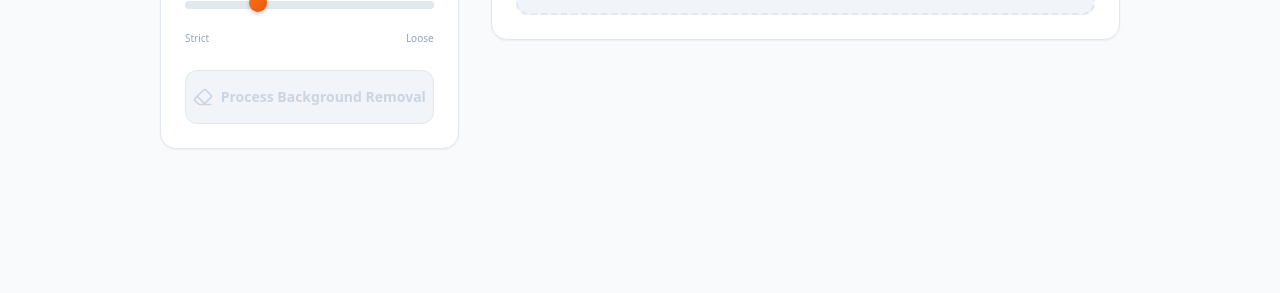
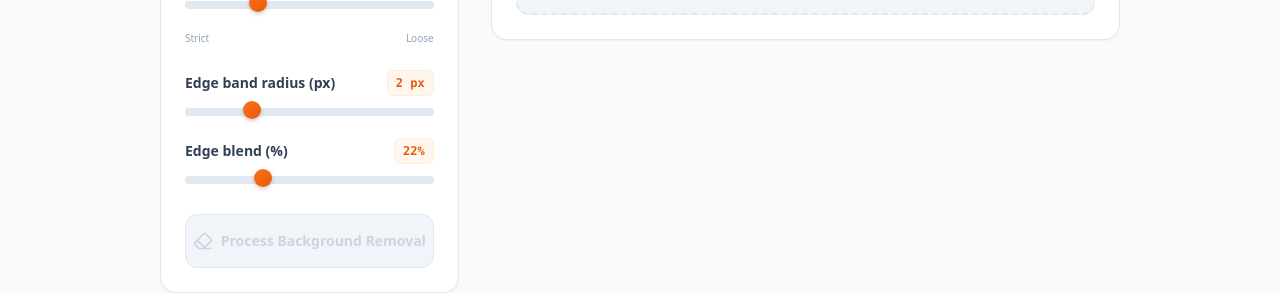
Before and after one commit to poirotw66/Sprite-Animator, a React (Vite) app: page /rmbg in a window 1280 px wide. Shown: the part 557-850 px from the top of the page. Before the commit the page ends 800 px from the top, so only its background shows below. Built offline with nearby package versions, Linux system fonts and the light colour scheme; no server answers.

Commit message:
feat(chromaKey): add edge band radius and blend options for improved spill suppression

```diff
--- a/i18n/en.ts
+++ b/i18n/en.ts
@@ -340,6 +340,8 @@ export const en: Translations = {
   rmbgDownloadProcessed: 'Download Processed',
   rmbgChromaKeyLabel: 'Background Color (Chroma Key)',
   rmbgToleranceLabel: 'Tolerance (Fuzz)',
+  rmbgEdgeBandLabel: 'Edge band radius (px)',
+  rmbgEdgeBlendLabel: 'Edge blend (%)',
   bgRemovalMethodLabel: 'Removal Method',
   bgRemovalChroma: 'Chroma Key',
   bgRemovalAI: 'AI Smart Remover (RMBG)',
--- a/i18n/types.ts
+++ b/i18n/types.ts
@@ -342,6 +342,8 @@ export interface Translations {
   rmbgDownloadProcessed: string;
   rmbgChromaKeyLabel: string;
   rmbgToleranceLabel: string;
+  rmbgEdgeBandLabel: string;
+  rmbgEdgeBlendLabel: string;
   bgRemovalMethodLabel: string;
   bgRemovalChroma: string;
   bgRemovalAI: string;
--- a/i18n/zh-TW.ts
+++ b/i18n/zh-TW.ts
@@ -340,6 +340,8 @@ export const zhTW: Translations = {
   rmbgDownloadProcessed: '下載去背圖',
   rmbgChromaKeyLabel: '背景顏色 (Chroma Key)',
   rmbgToleranceLabel: '容差值 (Fuzz)',
+  rmbgEdgeBandLabel: '邊緣帶半徑 (px)',
+  rmbgEdgeBlendLabel: '邊緣取樣混合 (%)',
   bgRemovalMethodLabel: '去背方式',
   bgRemovalChroma: '色差去背 (Chroma Key)',
   bgRemovalAI: 'AI 智慧去背 (RMBG)',
--- a/pages/RemoveBackgroundPage.tsx
+++ b/pages/RemoveBackgroundPage.tsx
@@ -6,7 +6,7 @@ import { useSettings } from '../hooks/useSettings';
 import { LanguageSwitcher } from '../components/LanguageSwitcher';
 import { removeChromaKeyWithWorker } from '../utils/chromaKeyProcessor';
 import { removeBackgroundAI } from '../utils/aiBackgroundRemoval';
-import { CHROMA_KEY_COLORS, CHROMA_KEY_FUZZ, GRID_PATTERN_URL } from '../utils/constants';
+import { CHROMA_KEY_COLORS, CHROMA_KEY_FUZZ, CHROMA_KEY_EDGE_BAND_RADIUS, CHROMA_KEY_EDGE_BLEND, GRID_PATTERN_URL } from '../utils/constants';
 import { logger } from '../utils/logger';
 import { Link } from 'react-router-dom';
 import type { ChromaKeyColorType, BgRemovalMethod } from '../types';
@@ -19,6 +19,8 @@ const RemoveBackgroundPage: React.FC = () => {
     const [processedImage, setProcessedImage] = useState<string | null>(null);
     const [chromaKeyColor, setChromaKeyColor] = useState<ChromaKeyColorType>('magenta');
     const [tolerance, setTolerance] = useState<number>(CHROMA_KEY_FUZZ);
+    const [edgeBandRadius, setEdgeBandRadius] = useState<number>(CHROMA_KEY_EDGE_BAND_RADIUS);
+    const [edgeBlend, setEdgeBlend] = useState<number>(CHROMA_KEY_EDGE_BLEND);
     const [isProcessing, setIsProcessing] = useState(false);
     const [progress, setProgress] = useState(0);
     const [error, setError] = useState<string | null>(null);
@@ -73,7 +75,8 @@ const RemoveBackgroundPage: React.FC = () => {
                     originalImage,
                     targetColor,
                     tolerance,
-                    (p) => setProgress(p)
+                    (p) => setProgress(p),
+                    { edgeBandRadius, edgeBlend }
                 );
             }
             setProcessedImage(result);
@@ -84,7 +87,7 @@ const RemoveBackgroundPage: React.FC = () => {
         } finally {
             setIsProcessing(false);
         }
-    }, [originalImage, chromaKeyColor, tolerance, bgRemovalMethod]);
+    }, [originalImage, chromaKeyColor, tolerance, edgeBandRadius, edgeBlend, bgRemovalMethod]);
 
     // Handle download
     const handleDownload = useCallback(() => {
@@ -240,6 +243,50 @@ const RemoveBackgroundPage: React.FC = () => {
                                 </div>
                             )}
 
+                            {/* Edge tuning (band radius & blend) */}
+                            {bgRemovalMethod === 'chroma' && (
+                                <div className="space-y-4 animate-in fade-in slide-in-from-top-2 duration-300">
+                                    <div className="space-y-3">
+                                        <div className="flex items-center justify-between">
+                                            <label className="text-sm font-semibold text-slate-700">
+                                                {t.rmbgEdgeBandLabel}
+                                            </label>
+                                            <span className="text-xs font-mono font-bold text-orange-600 bg-orange-50 px-2 py-1 rounded-md border border-orange-100">
+                                                {edgeBandRadius} px
+                                            </span>
+                                        </div>
+                                        <input
+                                            type="range"
+                                            min="1"
+                                            max="5"
+                                            step="1"
+                                            value={edgeBandRadius}
+                                            onChange={(e) => setEdgeBandRadius(Number(e.target.value))}
+                                            className="w-full h-2 bg-slate-200 rounded-lg appearance-none cursor-pointer accent-orange-500"
+                                        />
+                                    </div>
+                                    <div className="space-y-3">
+                                        <div className="flex items-center justify-between">
+                                            <label className="text-sm font-semibold text-slate-700">
+                                                {t.rmbgEdgeBlendLabel}
+                                            </label>
+                                            <span className="text-xs font-mono font-bold text-orange-600 bg-orange-50 px-2 py-1 rounded-md border border-orange-100">
+                                                {Math.round(edgeBlend * 100)}%
+                                            </span>
+                                        </div>
+                                        <input
+                                            type="range"
+                                            min="0.1"
+                                            max="0.5"
+                                            step="0.01"
+                                            value={edgeBlend}
+                                            onChange={(e) => setEdgeBlend(Number(e.target.value))}
+                                            className="w-full h-2 bg-slate-200 rounded-lg appearance-none cursor-pointer accent-orange-500"
+                                        />
+                                    </div>
+                                </div>
+                            )}
+
                             {/* Process Button */}
                             <button
                                 onClick={handleProcess}
--- a/utils/constants.ts
+++ b/utils/constants.ts
@@ -75,6 +75,11 @@ export const CHROMA_KEY_COLORS = {
 export const CHROMA_KEY_COLOR = CHROMA_KEY_COLORS.magenta;
 export const CHROMA_KEY_FUZZ = 35; // 35% tolerance (0-100) - increased for better coverage
 
+/** Edge band radius (px) for spill suppression; tunable from frontend. Default 2. */
+export const CHROMA_KEY_EDGE_BAND_RADIUS = 2;
+/** Edge color blend strength (0–1) toward opaque neighbors; tunable from frontend. Default 0.22. */
+export const CHROMA_KEY_EDGE_BLEND = 0.22;
+
 // Frame interpolation settings for smooth GIF export
 export const DEFAULT_INTERPOLATION_FRAMES = 2; // Number of frames to insert between keyframes
 export const GIF_TARGET_FPS = 24; // Target FPS for smooth GIF output
--- a/workers/chromaKeyWorker.ts
+++ b/workers/chromaKeyWorker.ts
@@ -13,11 +13,15 @@
 
 export interface ChromaKeyWorkerMessage {
   type: 'process' | 'cancel';
-  data: number[]; // ImageData.data as array (cannot transfer ImageData directly)
+  data: number[];
   width: number;
   height: number;
   chromaKey: { r: number; g: number; b: number };
   fuzzPercent: number;
+  /** Edge band radius (px); default 2. */
+  edgeBandRadius?: number;
+  /** Edge color blend 0–1; default 0.22. */
+  edgeBlend?: number;
   id?: string;
 }
 
@@ -109,6 +113,9 @@ function isMagentaScreenHSL(r: number, g: number, b: number, tolerance: number):
   return hueInRange && saturationOk && lightnessOk && magentaPattern;
 }
 
+const DEFAULT_EDGE_BAND_RADIUS = 2;
+const DEFAULT_EDGE_BLEND = 0.22;
+
 /**
  * Process chroma key removal with progress reporting
  * Uses HSL color space for accurate green/magenta detection
@@ -119,10 +126,14 @@ function processChromaKey(
   height: number,
   chromaKey: { r: number; g: number; b: number },
   fuzzPercent: number,
-  onProgress: (progress: number) => void
+  onProgress: (progress: number) => void,
+  edgeBandRadius: number = DEFAULT_EDGE_BAND_RADIUS,
+  edgeBlend: number = DEFAULT_EDGE_BLEND
 ): Uint8ClampedArray {
   const totalPixels = data.length / 4;
   const fuzz = (fuzzPercent / 100) * 255;
+  const radius = Math.max(1, Math.min(5, Math.round(edgeBandRadius)));
+  const blend = Math.max(0, Math.min(1, Number(edgeBlend)));
 
   let transparentCount = 0;
   const reportInterval = Math.max(1, Math.floor(totalPixels / 100));
@@ -388,16 +399,14 @@ function processChromaKey(
 
   onProgress(55);
 
-  // Build edge band mask: pixels within 2px of semi-transparent or transparent (for spill suppression)
-  // Ref: spill suppression on a dilated edge band reduces background color halo (Wikipedia Chroma key, industry practice)
-  const EDGE_BAND_RADIUS = 2;
+  // Build edge band mask: pixels within radius px of semi-transparent or transparent (for spill suppression)
   const edgeBand = new Uint8Array(totalPixels);
   for (let y = 0; y < height; y++) {
     for (let x = 0; x < width; x++) {
       const i = y * width + x;
       if (erodedAlpha[i] < 255) {
-        for (let dy = -EDGE_BAND_RADIUS; dy <= EDGE_BAND_RADIUS; dy++) {
-          for (let dx = -EDGE_BAND_RADIUS; dx <= EDGE_BAND_RADIUS; dx++) {
+        for (let dy = -radius; dy <= radius; dy++) {
+          for (let dx = -radius; dx <= radius; dx++) {
             const ny = y + dy;
             const nx = x + dx;
             if (ny >= 0 && ny < height && nx >= 0 && nx < width) {
@@ -510,7 +519,6 @@ function processChromaKey(
         }
       }
       if (count > 0) {
-        const blend = 0.22;
         data[i] = Math.round(sampled[i] * (1 - blend) + (sumR / count) * blend);
         data[i + 1] = Math.round(sampled[i + 1] * (1 - blend) + (sumG / count) * blend);
         data[i + 2] = Math.round(sampled[i + 2] * (1 - blend) + (sumB / count) * blend);
@@ -524,7 +532,7 @@ function processChromaKey(
 
 // Worker message handler
 self.onmessage = function (e: MessageEvent<ChromaKeyWorkerMessage>) {
-  const { type, data, width, height, chromaKey, fuzzPercent, id } = e.data;
+  const { type, data, width, height, chromaKey, fuzzPercent, edgeBandRadius, edgeBlend, id } = e.data;
 
   if (type === 'cancel') return;
 
@@ -539,7 +547,9 @@ self.onmessage = function (e: MessageEvent<ChromaKeyWorkerMessage>) {
         fuzzPercent,
         (progress) => {
           self.postMessage({ type: 'progress', progress, id } as ChromaKeyWorkerResponse);
-        }
+        },
+        edgeBandRadius,
+        edgeBlend
       );
 
       self.postMessage({
```
Also changed, not shown: utils/chromaKeyProcessor.ts (+17 -3 lines).
